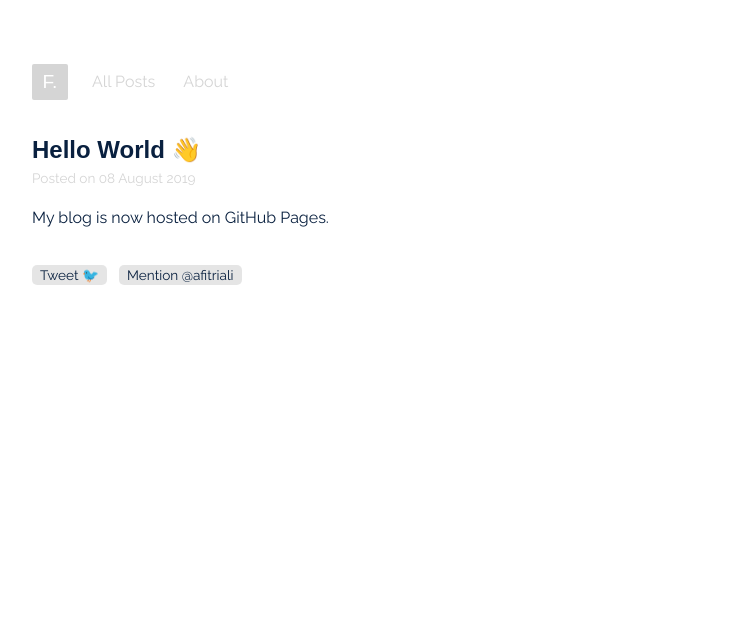
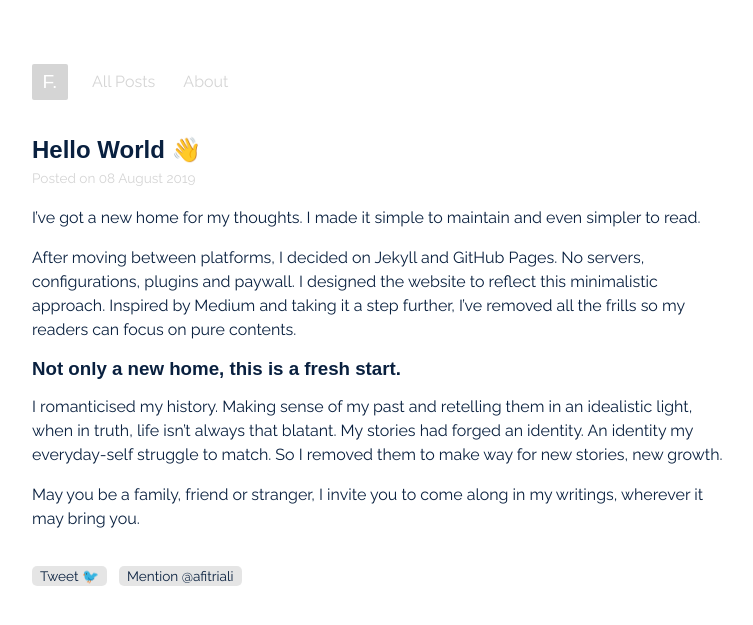
Before and after one commit to xfltrt/xfltrt.github.io, a Jekyll site: the page built from _posts/2019-08-08-hello-world.md, in a window 1280 px wide. Shown: the top 625 px of the page, without its empty margins (258-1011 px from the left). Built offline with Jekyll 4.4.1, drawn with Linux system fonts in a browser that asks for light colours; some web fonts are replaced; comment, search, counter and statistics services are not loaded.

Commit message:
Update 2019-08-08-hello-world.md

```diff
--- a/_posts/2019-08-08-hello-world.md
+++ b/_posts/2019-08-08-hello-world.md
@@ -4,4 +4,12 @@ published: true
 category: general
 title: Hello World 👋
 ---
-My blog is now hosted on GitHub Pages.
+I’ve got a new home for my thoughts. I made it simple to maintain and even simpler to read.
+
+After moving between platforms, I decided on Jekyll and GitHub Pages. No servers, configurations, plugins and paywall. I designed the website to reflect this minimalistic approach. Inspired by Medium and taking it a step further, I’ve removed all the frills so my readers can focus on pure contents.
+
+### Not only a new home, this is a fresh start.
+
+I romanticised my history. Making sense of my past and retelling them in an idealistic light, when in truth, life isn’t always that blatant. My stories had forged an identity. An identity my everyday-self struggle to match. So I removed them to make way for new stories, new growth.
+
+May you be a family, friend or stranger, I invite you to come along in my writings, wherever it may bring you.
```
